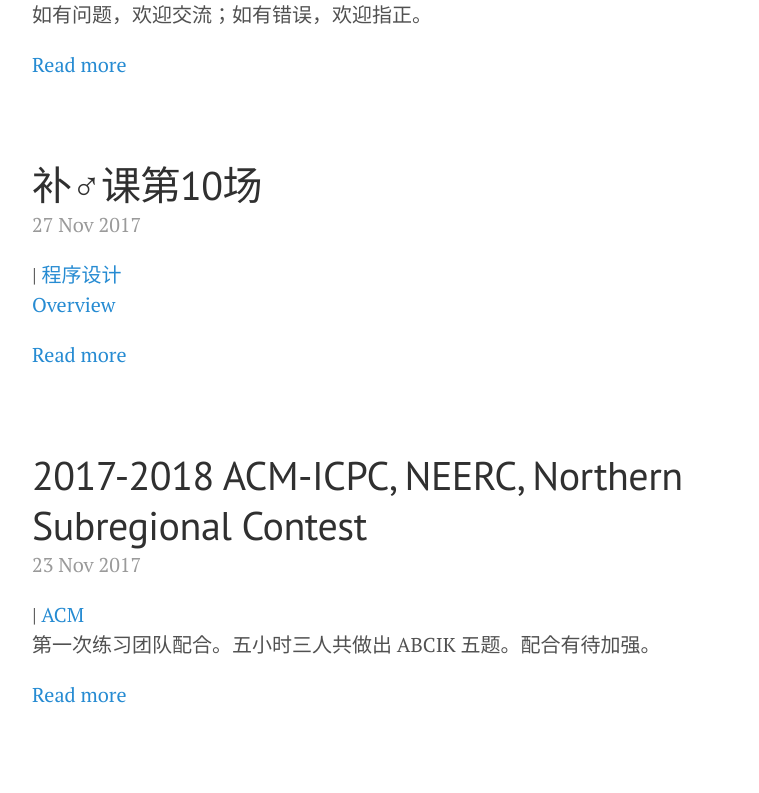
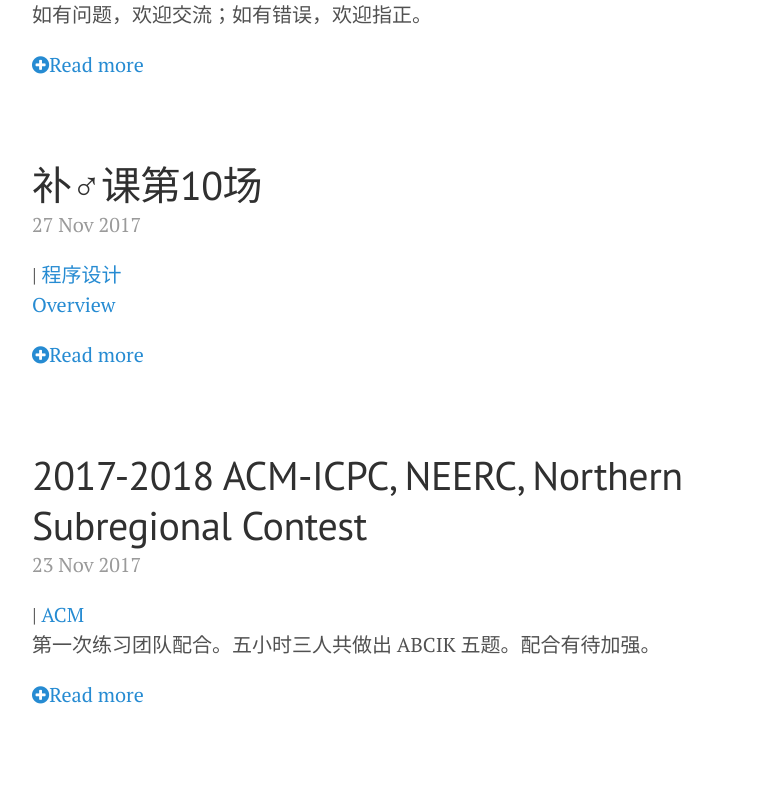
Before and after one commit to chen-xw/chen-xw.github.io, a Jekyll site: the page built from blog/index.html, in a window 1280 px wide. Shown: the part 1980-2773 px from the top of the page, without its empty margins (248-1007 px from the left). Built offline with Jekyll 4.4.1, drawn with Linux system fonts in a browser that asks for light colours; the list of posts is cut into pages by our own code.

Commit message:
Update sidebar.html

```diff
--- a/_includes/sidebar.html
+++ b/_includes/sidebar.html
@@ -1,7 +1,7 @@
 <!-- Target for toggling the sidebar `.sidebar-checkbox` is for regular
      styles, `#sidebar-checkbox` for behavior. -->
 <input type="checkbox" class="sidebar-checkbox" id="sidebar-checkbox">
-
+<link rel="stylesheet" href="/font-awesome/css/font-awesome.min.css">
 <!-- Toggleable sidebar -->
 <div class="sidebar" id="sidebar">
   <div class="sidebar-item">
```
